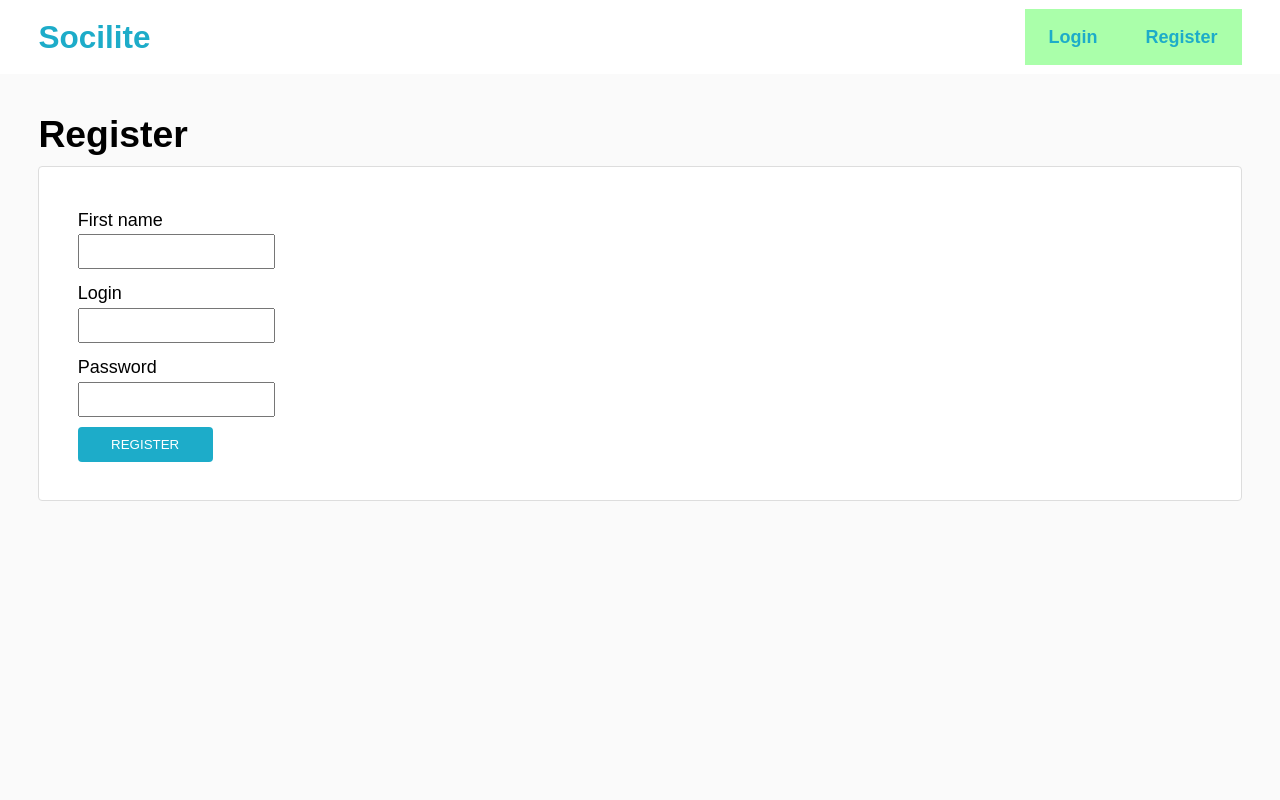
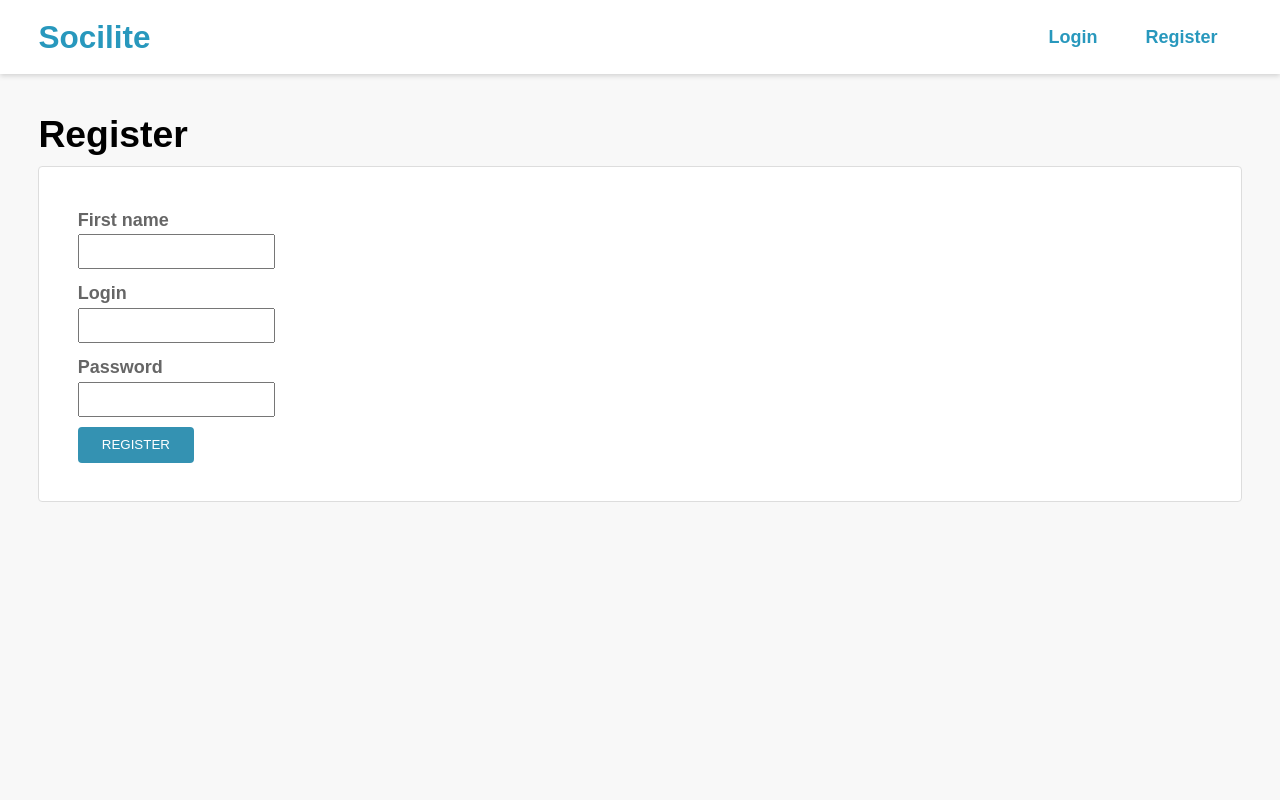
Before and after one commit to fagci/socilite, a Flask app: page /register in a window 1280 px wide. Run offline with Flask 2, Linux system fonts and the light colour scheme; parts of the project's set-up code (start-up, migrations or seed data) failed here and were passed over.

Commit message:
refactor

```diff
--- a/static/main.css
+++ b/static/main.css
@@ -1,7 +1,10 @@
 :root {
-  --c-link: hsl(190,75%, 45%);
+  --c-link: hsl(195,65%, 45%);
   --c-button: #fff;
-  --bg-button: hsl(190,75%, 45%);
+  --bg-button: hsl(195,55%, 45%);
+  --bg-msg-in: hsl(195,45%, 90%);
+  --bg-msg-out: hsl(195,0%, 90%);
+  --bg-button-neg: hsl(0,55%, 45%);
   --bg: #fff;
 }
 
@@ -9,14 +12,22 @@ body {
   margin: 0;
   display: flex;
   flex-flow: column;
-  height: 100vh;
-  background-color: #fafafa;
+  bottom: 0;
+  top: 0;
+  left:0;
+  right:0;
+  position: fixed;
+  background-color: #f8f8f8;
 }
+
 * {
   box-sizing: border-box;
 }
+
 body>header{
   padding: 0.5em 3vw;
+  box-shadow: 0 2px 5px rgba(0,0,0,0.15);
+  z-index: 10;
 }
 
 a {
@@ -39,29 +50,35 @@ nav>a {
 nav>ul {
   display: flex;
   flex-wrap: wrap;
+}
+
+nav li {
+  margin:0;
+  padding: 0.75em 24px;
+  display: inline-block;
+}
+
+nav ul {
   padding:0;
   margin: 0;
   list-style-type: none;
-}
-
-nav li {
-  display: inline-block;
-  padding: 0.75em 24px;
-  margin:0;
+  user-select: none;
 }
 
 nav>ul>li{
   position: relative;
-  background-color: #afa;
 }
 
 nav li>ul {
   position: absolute;
+  display:none;
   right: 0;
   top: 100%;
-  box-shadow: 0 2px 3px rgba(0,0,0,0.15);
+  box-shadow: 0 2px 5px rgba(0,0,0,0.15);
   border-radius: 4px;
 }
+nav li:hover>ul,
+nav li:focus-within>ul{display:block;}
 table, form, body>header, nav li>ul{
   background-color: var(--bg);
 }
@@ -79,6 +96,8 @@ form {
 }
 form label {
   display: block;
+  font-weight: bolder;
+  color: #666;
 }
 
 input, textarea, select {
@@ -86,13 +105,22 @@ input, textarea, select {
   padding: 8px;
 }
 
-button, input[type="button"] {
-  padding: 0.75em 2.5em;
+textarea {
+  width: 100%;
+}
+
+button, input[type="button"], .btn {
+  padding: 0.75em 24px;
   text-transform: uppercase;
   color: var(--c-button);
   background: var(--bg-button);
+  display: inline-block;
   border:none;
   border-radius: 4px;
+  line-height: 1.2;
+}
+button.neg, input[type="button"].neg, .btn.neg {
+  background: var(--bg-button-neg);
 }
 table {
   width: 100%;
--- a/templates/_user.html
+++ b/templates/_user.html
@@ -9,11 +9,11 @@
         <br><small><time datetime="{{dt.isoformat('T','seconds')}}Z">{{dt.strftime('%d.%m.%Y %H:%M')}}</time></small>
     </td>
     {% if g.user.is_authenticated %}
-    <td>
+    <td class="tr">
         {% if u in g.user.friends %}
-        <a href="{{url_for('remove_friend', login=u.login)}}">remove friend</a>
+        <a class="btn neg" href="{{url_for('remove_friend', login=u.login)}}">-</a>
         {% else %}
-        <a href="{{url_for('add_friend', login=u.login)}}">add friend</a>
+        <a class="btn" href="{{url_for('add_friend', login=u.login)}}">+</a>
         {% endif %}
     </td>
     {% endif %}
--- a/templates/base.html
+++ b/templates/base.html
@@ -11,9 +11,11 @@
         <header>
             {% include '_nav.html' %}
         </header>
+        {% block main %}
         <main>
             {% block content %}{% endblock %}
         </main>
+        {% endblock %}
         <script src="{{ url_for('static', filename='main.js') }}"></script>
     </body>
 </html>
--- a/templates/index.html
+++ b/templates/index.html
@@ -1,6 +1,6 @@
 {% extends 'base.html' %}
 {% block content %}
-<h2>Users</h2>
+<h1>Peoples</h1>
 <table>
     {% for u in users if u.id != g.user.id %}
     {% include '_user.html' %}
```
Also changed, not shown: other parts of static/main.css (+45 -0 lines), templates/messages.html (+11 -9 lines).
